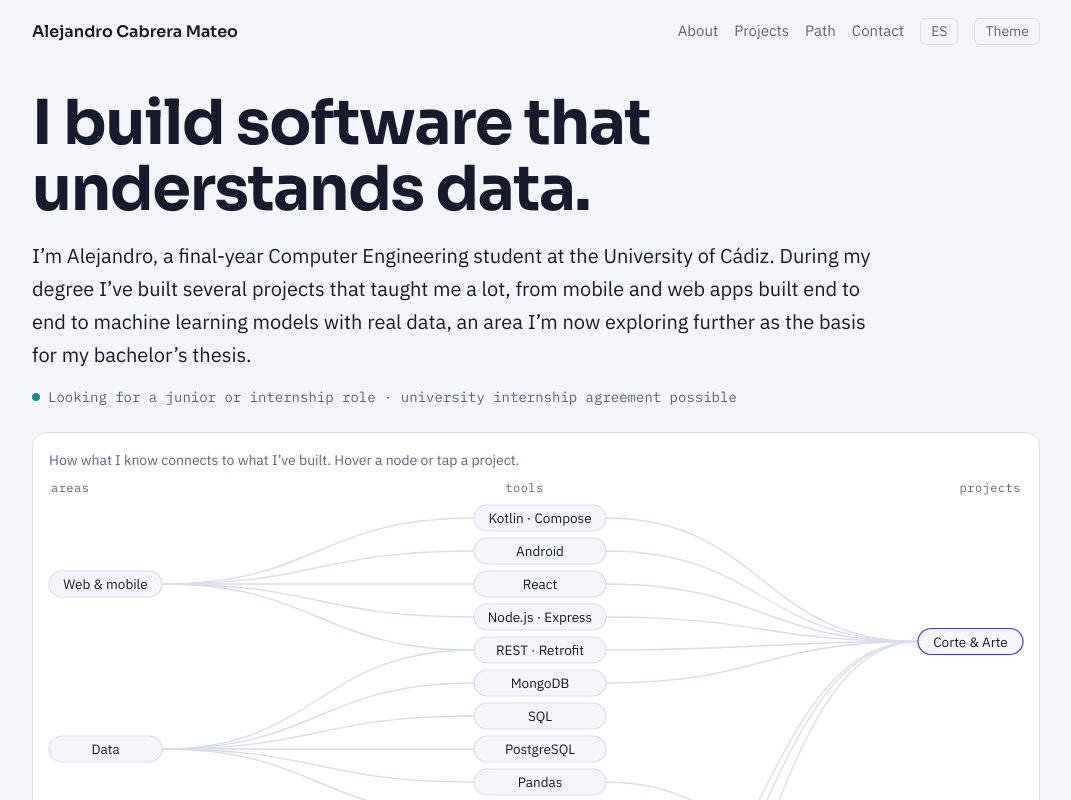
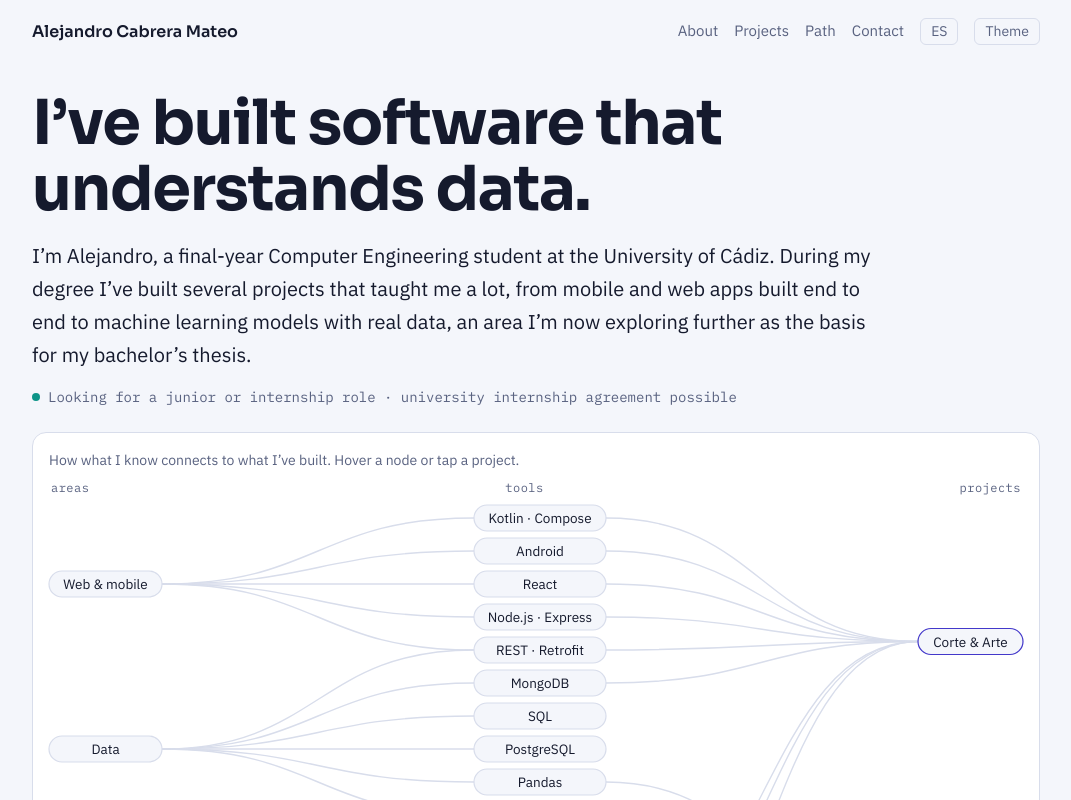
Before and after one commit to alecabreradev/alecabreradev.github.io, a React (Vite) app: page / in a window 1280 px wide. Shown: the top 800 px of the page, without its empty margins (104-1175 px from the left). Built offline with nearby package versions, Linux system fonts and the light colour scheme.

Commit message:
Small changes

```diff
--- a/src/i18n/locales/en.js
+++ b/src/i18n/locales/en.js
@@ -14,7 +14,7 @@ const en = {
     theme: "Theme",
   },
   hero: {
-    title: "I build software that understands data.",
+    title: "I’ve built software that understands data.",
     intro:
       "I’m Alejandro, a final-year Computer Engineering student at the University of Cádiz. During my degree I’ve built several projects that taught me a lot, from mobile and web apps built end to end to machine learning models with real data, an area I’m now exploring further as the basis for my bachelor’s thesis.",
     availability:
--- a/src/i18n/locales/es.js
+++ b/src/i18n/locales/es.js
@@ -14,7 +14,7 @@ const es = {
     theme: "Tema",
   },
   hero: {
-    title: "Construyo software que entiende datos.",
+    title: "He construido software que entiende datos.",
     intro:
       "Soy Alejandro, estudiante de último curso de Ingeniería Informática en la Universidad de Cádiz. Durante la carrera he construido varios proyectos de los que he aprendido mucho, desde aplicaciones móviles y web de principio a fin hasta modelos de machine learning con datos reales, un campo en el que estoy profundizando ahora para desarrollar mi Trabajo de Fin de Grado.",
     availability: "Busco puesto junior o de prácticas · posibilidad de convenio con la universidad",
```
